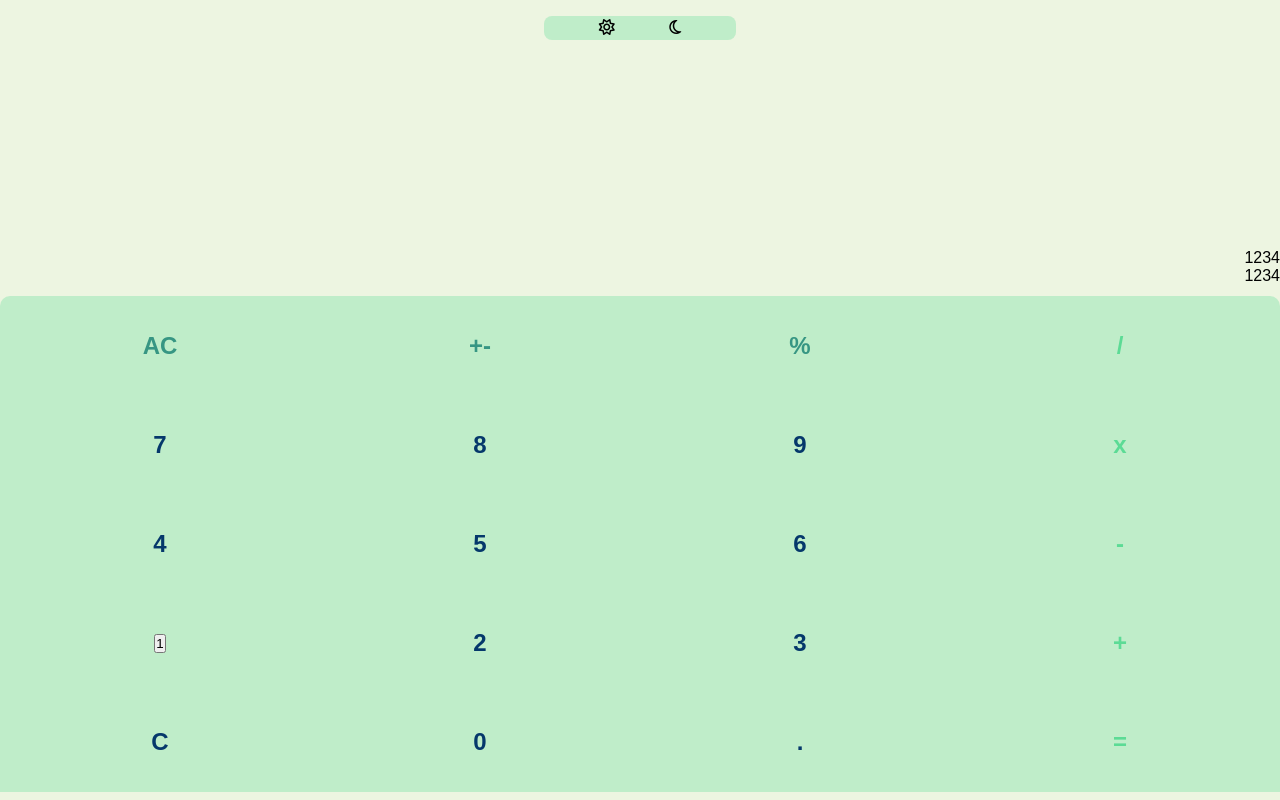
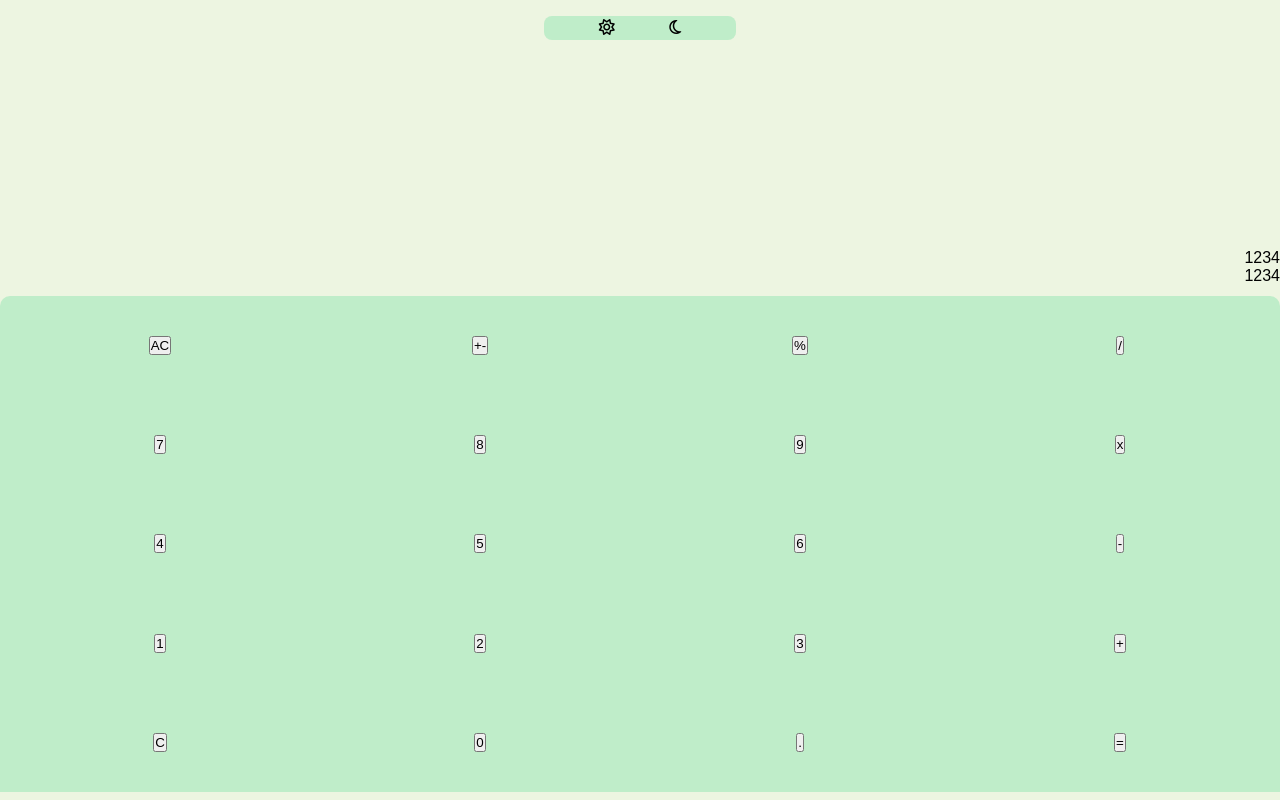
Before and after one commit to aimanwahizam/calculator, a plain HTML site: page index.html in a window 1280 px wide. Drawn offline with Linux system fonts and the light colour scheme.

Commit message:
changed all h2 to buttons, id now in button

```diff
--- a/app.js
+++ b/app.js
@@ -1,15 +1,18 @@
 // HTML elements
 //Try with one id first
 // const calculatorButton = document.querySelectorAll(".inputs__button")
-const testButton = document.getElementById("1");
+const calculatorButton = document.querySelectorAll(".inputs__label");
 
+console.log(calculatorButton);
 
 // Functions
 // Try to console.log the id of the button
 
 const onClickCalculatorButton = () => {
-  console.log(testButton.value);
+  console.log(calculatorButton.value);
 };
 
 // Event listeners
-testButton.addEventListener ("click", onClickCalculatorButton);
+calculatorButton.forEach((button) =>
+  button.addEventListener("click", onClickCalculatorButton)
+);
--- a/index.html
+++ b/index.html
@@ -27,84 +27,84 @@
     </div>
 
     <div class="inputs">
-      <div class="inputs__button inputs__button--color-one" id="AC">
-        <h2 class="inputs__label">AC</h2>
+      <div class="inputs__button inputs__button--color-one">
+        <button class="inputs__label" value="AC" id="AC">AC</button>
       </div>
 
-      <div class="inputs__button inputs__button--color-one" id="plusMinus">
-        <h2 class="inputs__label">+-</h2>
+      <div class="inputs__button inputs__button--color-one">
+        <button class="inputs__label" value="+-" id="plus-minus">+-</button>
       </div>
 
-      <div class="inputs__button inputs__button--color-one" id="percentage">
-        <h2 class="inputs__label">%</h2>
+      <div class="inputs__button inputs__button--color-one">
+        <button class="inputs__label" value="%" id="percentage">%</button>
       </div>
 
-      <div class="inputs__button inputs__button--color-two" id="divide">
-        <h2 class="inputs__label">/</h2>
+      <div class="inputs__button inputs__button--color-two">
+        <button class="inputs__label" value="/" id="divide">/</button>
       </div>
 
-      <div class="inputs__button" id="7">
-        <h2 class="inputs__label">7</h2>
+      <div class="inputs__button">
+        <button class="inputs__label" value="7" id="7">7</button>
       </div>
 
-      <div class="inputs__button" id="8">
-        <h2 class="inputs__label">8</h2>
+      <div class="inputs__button">
+        <button class="inputs__label" value="8" id="8">8</button>
       </div>
 
-      <div class="inputs__button" id="9">
-        <h2 class="inputs__label">9</h2>
+      <div class="inputs__button">
+        <button class="inputs__label" value="9" id="9">9</button>
       </div>
 
-      <div class="inputs__button inputs__button--color-two" id="multiply">
-        <h2 class="inputs__label">x</h2>
+      <div class="inputs__button inputs__button--color-two">
+        <button class="inputs__label" value="x" id="multiply">x</button>
       </div>
 
-      <div class="inputs__button" id="4">
-        <h2 class="inputs__label">4</h2>
+      <div class="inputs__button">
+        <button class="inputs__label" value="4" id="4">4</button>
       </div>
 
-      <div class="inputs__button" id="5">
-        <h2 class="inputs__label">5</h2>
+      <div class="inputs__button">
+        <button class="inputs__label" value="5" id="5">5</button>
       </div>
 
-      <div class="inputs__button" id="6">
-        <h2 class="inputs__label">6</h2>
+      <div class="inputs__button">
+        <button class="inputs__label" value="6" id="6">6</button>
       </div>
 
-      <div class="inputs__button inputs__button--color-two" id="subtract">
-        <h2 class="inputs__label">-</h2>
+      <div class="inputs__button inputs__button--color-two">
+        <button class="inputs__label" value="-" id="subtract">-</button>
+      </div>
+
+      <div class="inputs__button">
+        <button value="1" id="1" class="inputs__label">1</button>
+      </div>
+
+      <div class="inputs__button">
+        <button class="inputs__label" value="2" id="2">2</button>
+      </div>
+
+      <div class="inputs__button">
+        <button class="inputs__label" value="3" id="3">3</button>
+      </div>
+
+      <div class="inputs__button inputs__button--color-two">
+        <button class="inputs__label" value="+" id="add">+</button>
+      </div>
+
+      <div class="inputs__button">
+        <button class="inputs__label" value="C" id="clear">C</button>
+      </div>
+
+      <div class="inputs__button">
+        <button class="inputs__label" value="0" id="0">0</button>
       </div>
 
       <div class="inputs__button" >
-        <button value="1" id="1" class="inputs__label">1</button>
+        <button class="inputs__label" value="." id="decimal">.</button>
       </div>
 
-      <div class="inputs__button" id="2">
-        <h2 class="inputs__label">2</h2>
-      </div>
-
-      <div class="inputs__button" id="3">
-        <h2 class="inputs__label">3</h2>
-      </div>
-
-      <div class="inputs__button inputs__button--color-two" id="add">
-        <h2 class="inputs__label">+</h2>
-      </div>
-
-      <div class="inputs__button" id="clear">
-        <h2 class="inputs__label">C</h2>
-      </div>
-
-      <div class="inputs__button" id="0">
-        <h2 class="inputs__label">0</h2>
-      </div>
-
-      <div class="inputs__button" id="decimal">
-        <h2 class="inputs__label">.</h2>
-      </div>
-
-      <div class="inputs__button inputs__button--color-two" id="equals">
-        <h2 class="inputs__label">=</h2>
+      <div class="inputs__button inputs__button--color-two" >
+        <button class="inputs__label" value="=" id="equals">=</button>
       </div>
 
 
```
